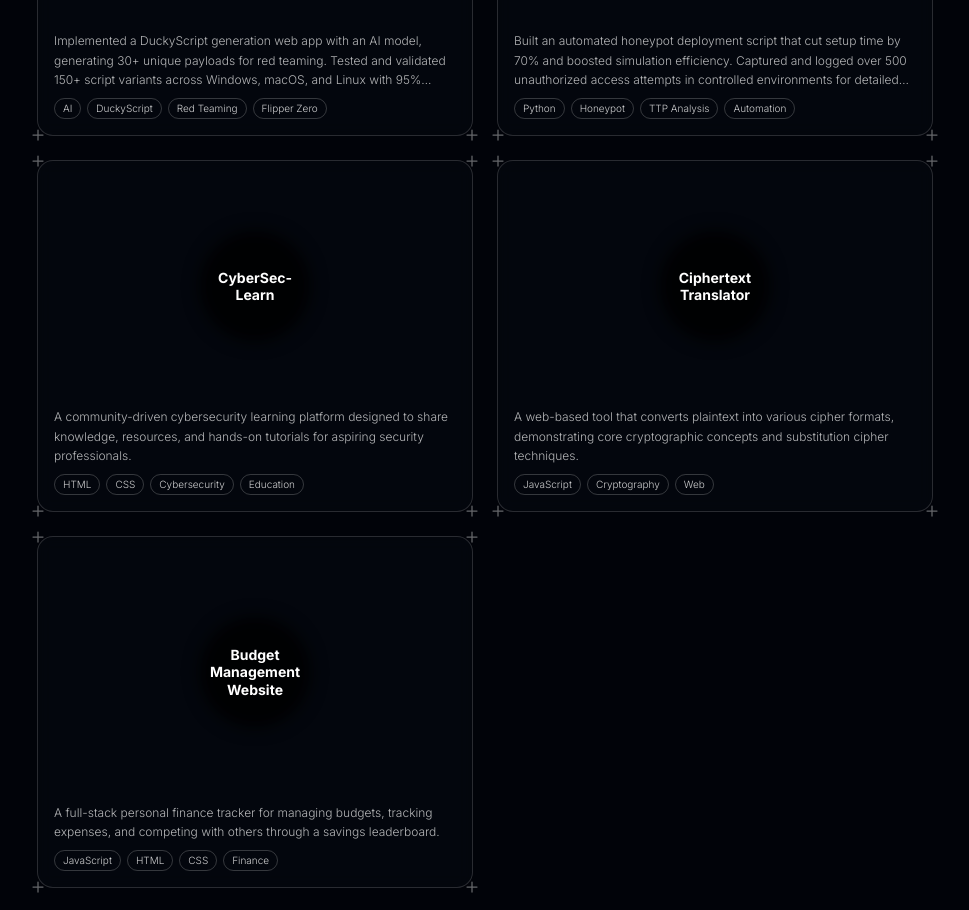
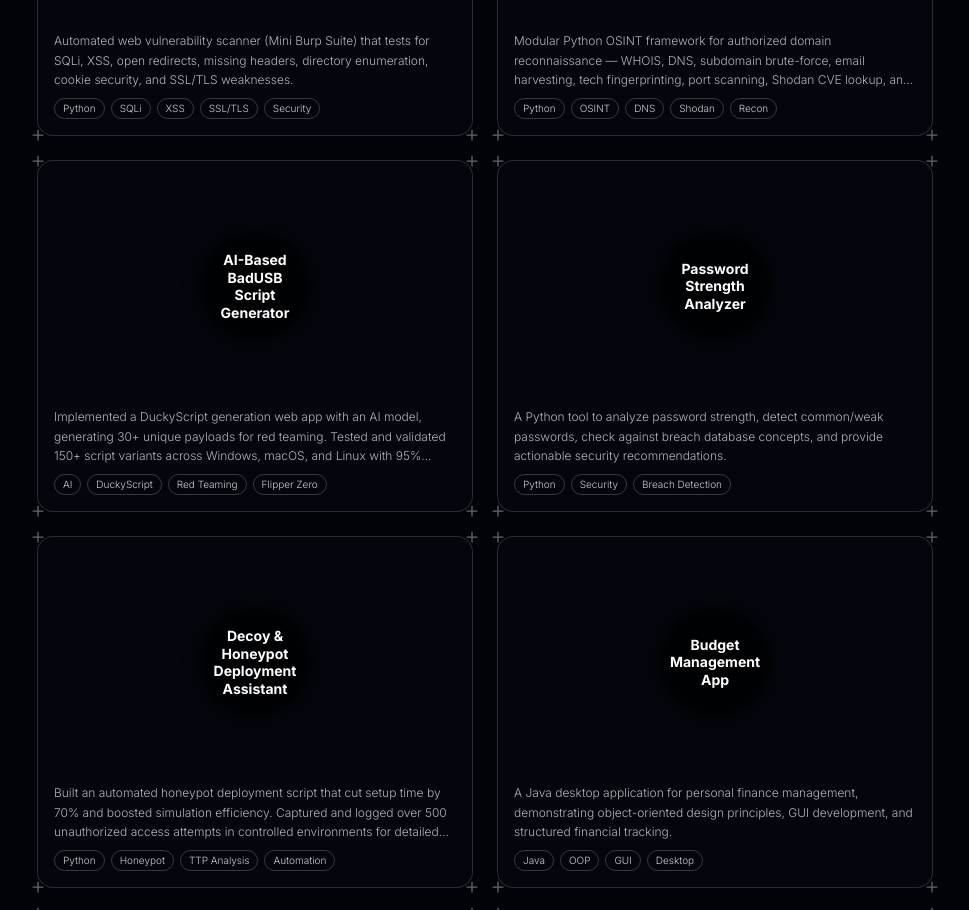
Before and after one commit to Ashishdev13/Portfolio, a Next.js app: page / in a window 1280 px wide. Shown: the part 2920-3830 px from the top of the page, without its empty margins (155-1124 px from the left). Built offline with nearby package versions, Linux system fonts and the light colour scheme.

Commit message:
Update project cards and remove obsolete entries

```diff
--- a/src/app/page.tsx
+++ b/src/app/page.tsx
@@ -205,38 +205,59 @@ export default function Home() {
           <div className="mt-8 grid md:grid-cols-2 gap-6">
             <ProjectCard
               index={0}
+              title="Web Vulnerability Scanner"
+              tech="Python, SQLi, XSS, SSL/TLS, Security"
+              link="https://github.com/Ashishdev13/web-vulnerability-scanner"
+              description="Automated web vulnerability scanner (Mini Burp Suite) that tests for SQLi, XSS, open redirects, missing headers, directory enumeration, cookie security, and SSL/TLS weaknesses."
+            />
+            <ProjectCard
+              index={1}
+              title="OSINT Reconnaissance Automation Tool"
+              tech="Python, OSINT, DNS, Shodan, Recon"
+              link="https://github.com/Ashishdev13/OSINT-Reconnaissance-Automation-Tool"
+              description="Modular Python OSINT framework for authorized domain reconnaissance — WHOIS, DNS, subdomain brute-force, email harvesting, tech fingerprinting, port scanning, Shodan CVE lookup, and HTML report generation."
+            />
+            <ProjectCard
+              index={2}
               title="AI-Based BadUSB Script Generator"
               tech="AI, DuckyScript, Red Teaming, Flipper Zero"
               link="https://badusb.io"
               description="Implemented a DuckyScript generation web app with an AI model, generating 30+ unique payloads for red teaming. Tested and validated 150+ script variants across Windows, macOS, and Linux with 95% execution accuracy."
             />
             <ProjectCard
-              index={1}
+              index={3}
+              title="Password Strength Analyzer"
+              tech="Python, Security, Breach Detection"
+              link="https://github.com/Ashishdev13/Password-Strength-Analyzer"
+              description="A Python tool to analyze password strength, detect common/weak passwords, check against breach database concepts, and provide actionable security recommendations."
+            />
+            <ProjectCard
+              index={4}
               title="Decoy & Honeypot Deployment Assistant"
               tech="Python, Honeypot, TTP Analysis, Automation"
               link="https://github.com/Ashishdev13/Decoy-Honeypot-Deployment-Assistant"
               description="Built an automated honeypot deployment script that cut setup time by 70% and boosted simulation efficiency. Captured and logged over 500 unauthorized access attempts in controlled environments for detailed TTP analysis."
             />
             <ProjectCard
-              index={2}
-              title="CyberSec-Learn"
-              tech="HTML, CSS, Cybersecurity, Education"
-              link="https://github.com/Ashishdev13/CyberSec-Learn"
-              description="A community-driven cybersecurity learning platform designed to share knowledge, resources, and hands-on tutorials for aspiring security professionals."
+              index={5}
+              title="Budget Management App"
+              tech="Java, OOP, GUI, Desktop"
+              link="https://github.com/Ashishdev13/Budget_Managment_App"
+              description="A Java desktop application for personal finance management, demonstrating object-oriented design principles, GUI development, and structured financial tracking."
             />
             <ProjectCard
-              index={3}
+              index={6}
+              title="Cryptogram App"
+              tech="Java, Cryptography, Puzzles"
+              link="https://github.com/Ashishdev13/Cryptogram_App"
+              description="A cryptogram puzzle application based on alphabetic substitution ciphers, where users decode encrypted messages by identifying letter permutation patterns."
+            />
+            <ProjectCard
+              index={7}
               title="Ciphertext Translator"
               tech="JavaScript, Cryptography, Web"
               link="https://github.com/Ashishdev13/Ciphertext_Translator"
               description="A web-based tool that converts plaintext into various cipher formats, demonstrating core cryptographic concepts and substitution cipher techniques."
-            />
-            <ProjectCard
-              index={4}
-              title="Budget Management Website"
-              tech="JavaScript, HTML, CSS, Finance"
-              link="https://github.com/Ashishdev13/Budget_Management_Website"
-              description="A full-stack personal finance tracker for managing budgets, tracking expenses, and competing with others through a savings leaderboard."
             />
           </div>
         </div>
```
